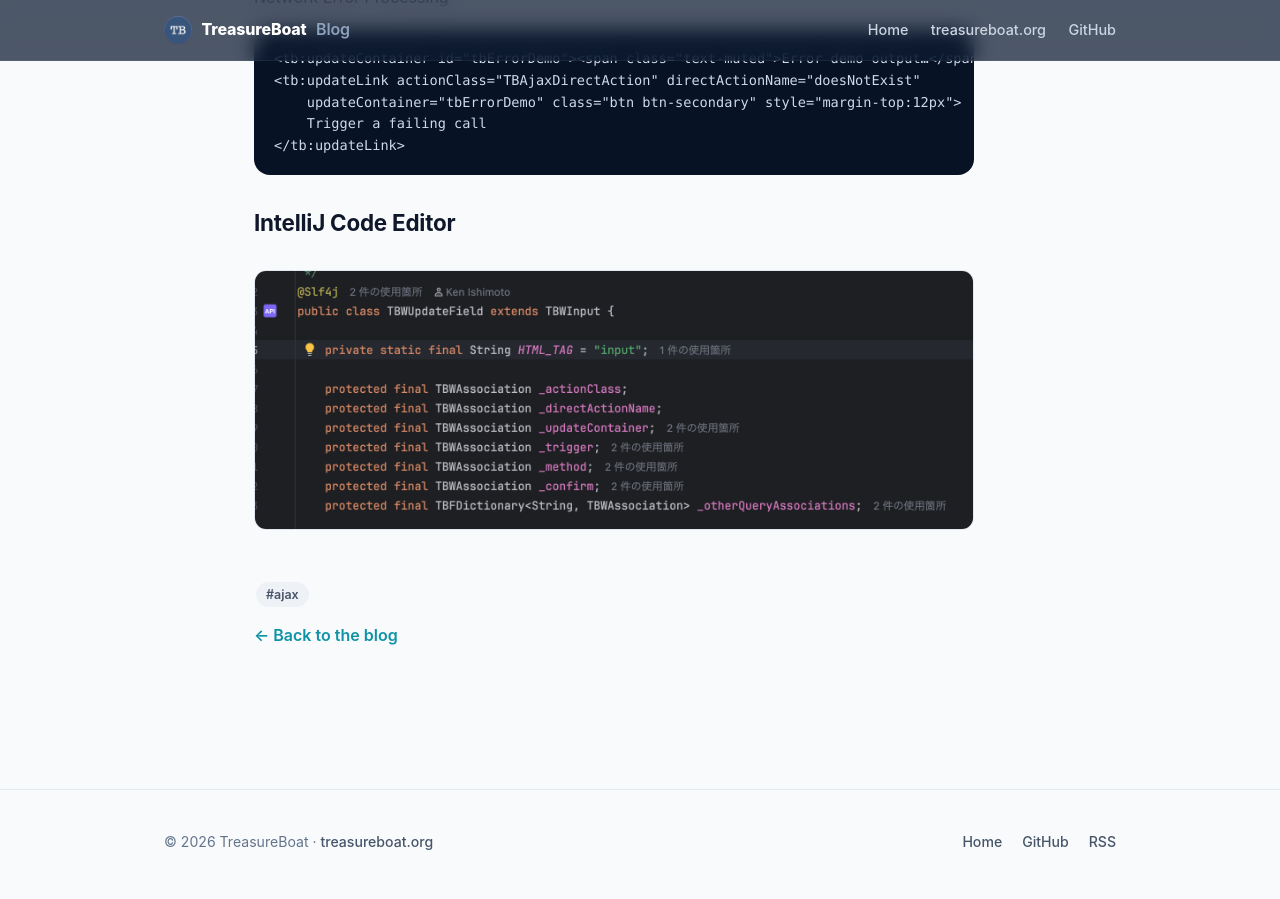
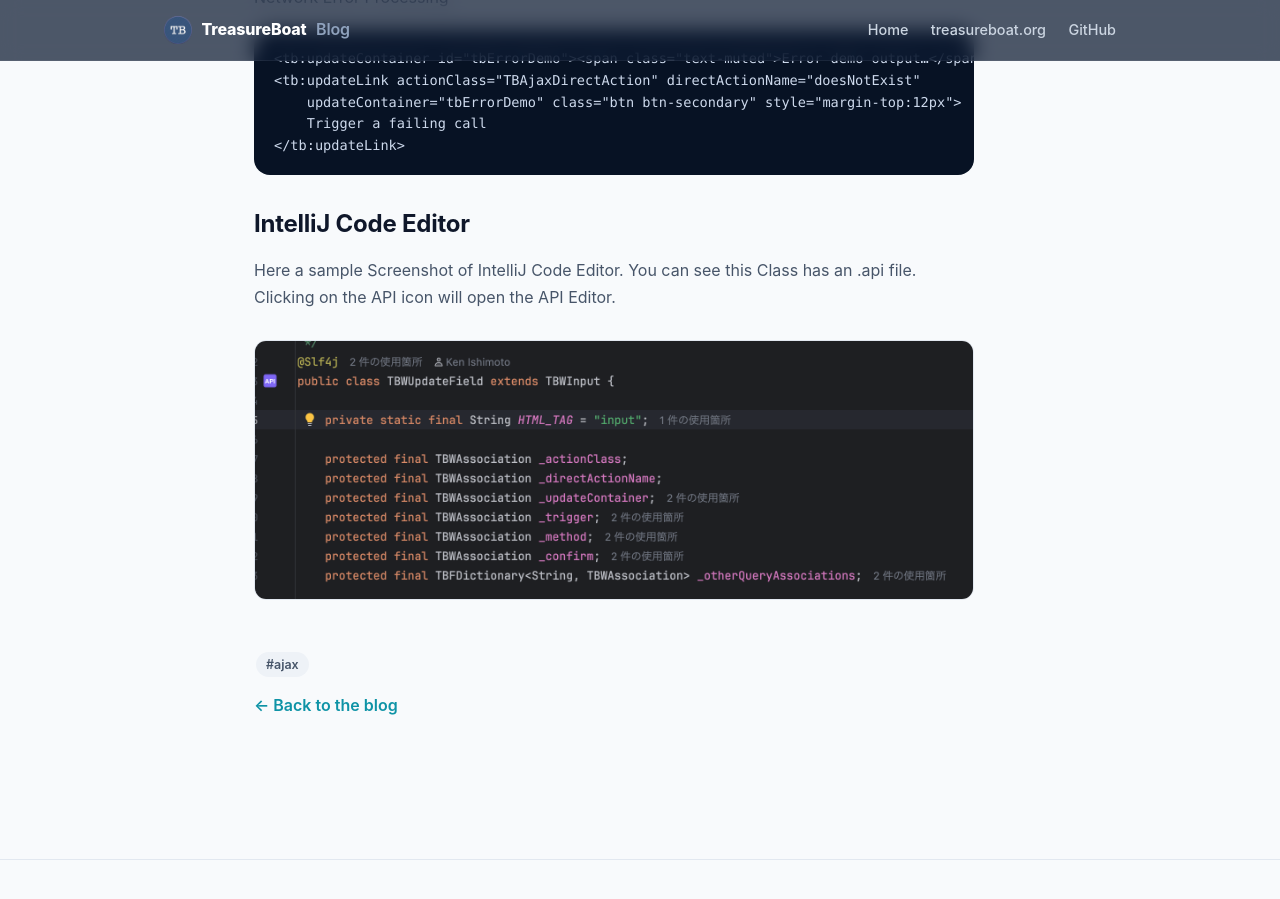
Before and after one commit to ishimoto/ishimoto.github.io, a Jekyll site: the page built from _posts/2026-08-08-updateLink.md, in a window 1280 px wide and 900 px high, scrolled down 2379 px. Built offline with Jekyll 4.4.1, drawn with Linux system fonts in a browser that asks for light colours.

Commit message:
add missing IntelliJ Text

```diff
--- a/_posts/2026-08-08-updateLink.md
+++ b/_posts/2026-08-08-updateLink.md
@@ -107,6 +107,9 @@ Network Error Processing
 </tb:updateLink>
 {% endhighlight %}
 
-## IntelliJ Code Editor
+# IntelliJ Code Editor
+
+Here a sample Screenshot of IntelliJ Code Editor. You can see this Class has an .api file.
+Clicking on the API icon will open the API Editor.
 
 ![CodeEditorSample](/assets/CodeEditor/CodeEditorSample.png)
```
